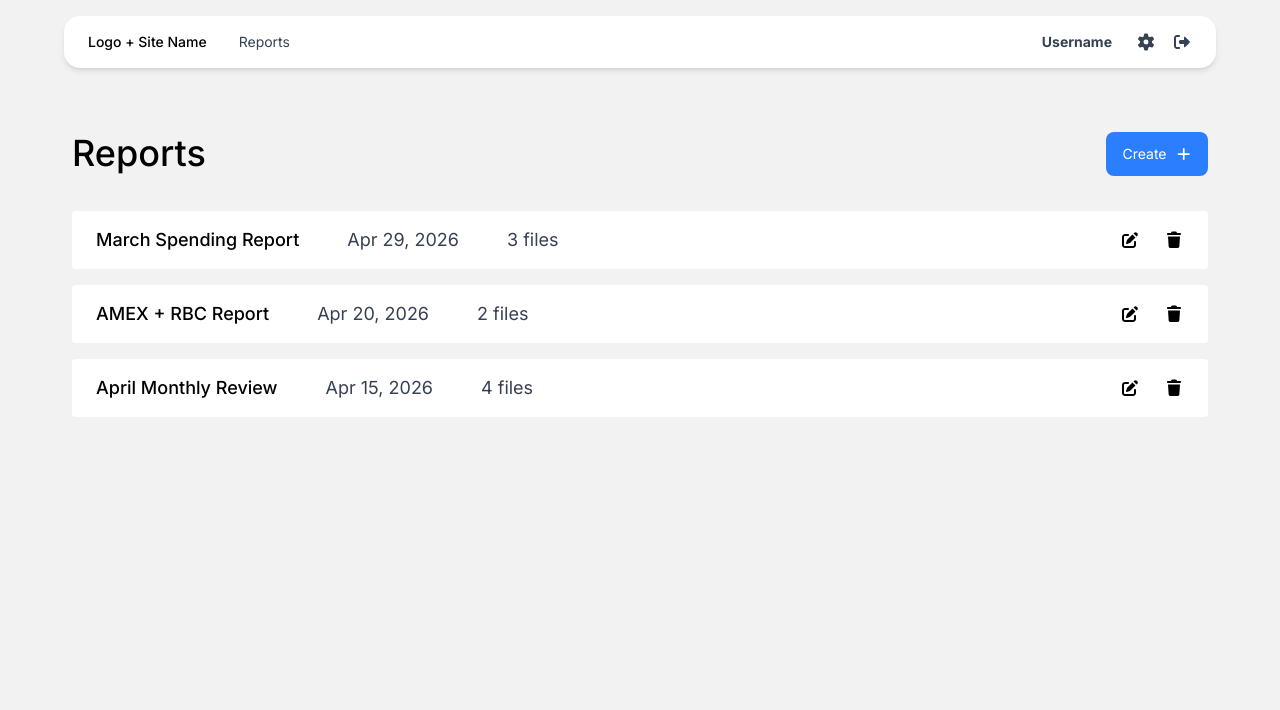
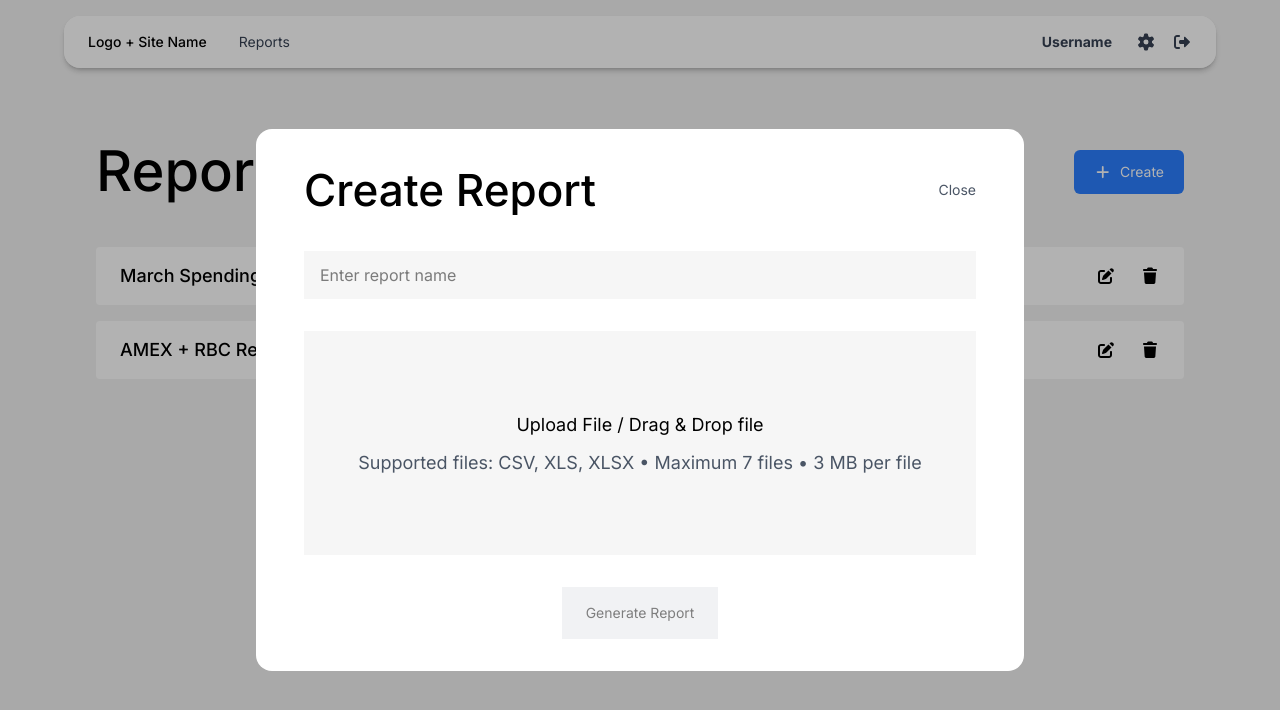
Before and after one commit to bahees1/banking-insights-frontend, a Next.js app in the folder banking-insights-frontend/: page /reports in a window 1280 px wide. Both pictures are taken after a click on the button "Create". Shown: the top 710 px of the page. Built offline with nearby package versions, Linux system fonts and the light colour scheme.

Commit message:
added a modal for create report, installed dropzone file upload package

```diff
--- a/banking-insights-frontend/package.json
+++ b/banking-insights-frontend/package.json
@@ -13,7 +13,8 @@
     "@fortawesome/react-fontawesome": "^3.3.1",
     "next": "16.2.6",
     "react": "19.2.4",
-    "react-dom": "19.2.4"
+    "react-dom": "19.2.4",
+    "react-dropzone": "^15.0.0"
   },
   "devDependencies": {
     "@tailwindcss/postcss": "^4",
--- /dev/null
+++ b/banking-insights-frontend/src/components/CreateReportModal.tsx
@@ -0,0 +1,182 @@
+import { useCallback, useState } from "react";
+import { useDropzone } from "react-dropzone";
+
+type CreateReportModalProps = {
+    isOpen: boolean;
+    onClose: () => void;
+};
+
+// file upload constraints for helper text on form
+const MAX_FILES = 7;
+const MAX_FILE_SIZE_BYTES = 3 * 1024 * 1024;
+
+export default function CreateReportModal({
+    isOpen,
+    onClose,
+}: CreateReportModalProps) {
+    const [reportName, setReportName] = useState<string>("");
+    const [selectedFiles, setSelectedFiles] = useState<File[]>([]);
+    const [errorMessage, setErrorMessage] = useState<string>("");
+
+    // file upload handler with validation for max files, duplicate files, and file size/type (handled by react-dropzone)
+    const onDrop = useCallback((acceptedFiles: File[]) => {
+        setErrorMessage("");
+
+        const nextFiles = [...selectedFiles, ...acceptedFiles];
+
+        if (nextFiles.length > MAX_FILES) {
+            setErrorMessage("You can upload a maximum of 7 files.");
+            return;
+        }
+
+        const duplicateFile = nextFiles.find((file, index) => {
+            return nextFiles.findIndex((otherFile) => otherFile.name.toLowerCase() === file.name.toLowerCase()) !== index;
+        });
+
+        if (duplicateFile) {
+            setErrorMessage(`Duplicate file detected: ${duplicateFile.name}`);
+            return;
+        }
+
+        setSelectedFiles(nextFiles);
+    }, [selectedFiles]);
+
+    // react-dropzone setup with file type and size restrictions
+    const {
+        getRootProps,
+        getInputProps,
+        isDragActive,
+        fileRejections,
+    } = useDropzone({
+        onDrop,
+        multiple: true,
+        maxFiles: MAX_FILES,
+        maxSize: MAX_FILE_SIZE_BYTES,
+        accept: {
+            "text/csv": [".csv"],
+            "application/vnd.ms-excel": [".xls"],
+            "application/vnd.openxmlformats-officedocument.spreadsheetml.sheet": [".xlsx"],
+        },
+    });
+
+    // if modal is not open, don't render anything
+    if (!isOpen) {
+        return null;
+    }
+
+    // validation for report name input field
+    const reportNameIsInvalid = reportName.trim().length > 0 && reportName.trim().length < 3;
+
+    return (
+        <div className="min-w-[340px] fixed inset-0 z-50 flex items-center justify-center bg-black/30 px-6 py-8">
+            <div className="flex rounded-2xl w-full max-w-3xl flex-col gap-8 bg-white px-8 py-8 md:px-12">
+                <div className="flex items-center justify-between">
+                    <h2 className="text-2xl font-medium text-black">
+                        Create Report
+                    </h2>
+
+                    <button
+                        type="button"
+                        onClick={onClose}
+                        className="text-sm text-gray-600 hover:text-black"
+                    >
+                        Close
+                    </button>
+                </div>
+
+                <div className="flex flex-col gap-2">
+                    <input
+                        value={reportName}
+                        onChange={(event) => setReportName(event.target.value)}
+                        placeholder="Enter report name"
+                        className="w-full bg-[#F6F6F6] px-4 py-3 text-base outline-none"
+                    />
+
+                    {reportNameIsInvalid && (
+                        <p className="text-sm text-red-600">
+                            Report name must be at least 3 characters.
+                        </p>
+                    )}
+                </div>
+
+                <div
+                    {...getRootProps()}
+                    className="flex min-h-56 cursor-pointer items-center justify-center bg-[#F6F6F6] px-6 py-10 text-center"
+                >
+                    <input {...getInputProps()} />
+
+                    <div className="flex flex-col gap-3">
+                        <p className="text-base text-black">
+                            {isDragActive
+                                ? "Drop your files here"
+                                : "Upload File / Drag & Drop file"}
+                        </p>
+
+                        <p className="text-sm text-gray-600">
+                            Supported files: CSV, XLS, XLSX • Maximum 7 files • 3 MB per file
+                        </p>
+                    </div>
+                </div>
+
+                {selectedFiles.length > 0 && (
+                    <div className="flex flex-col gap-2">
+                        <p className="text-sm font-medium text-black">
+                            Selected files
+                        </p>
+
+                        <div className="flex flex-col gap-2">
+                            {selectedFiles.map((file) => (
+                                <div
+                                    key={file.name}
+                                    className="flex items-center justify-between bg-[#F6F6F6] px-4 py-2"
+                                >
+                                    <p className="text-sm text-gray-800">
+                                        {file.name}
+                                    </p>
+
+                                    <button
+                                        type="button"
+                                        onClick={() => {
+                                            setSelectedFiles((currentFiles) =>
+                                                currentFiles.filter((currentFile) => currentFile.name !== file.name)
+                                            );
+                                        }}
+                                        className="text-sm text-red-600"
+                                    >
+                                        Remove
+                                    </button>
+                                </div>
+                            ))}
+                        </div>
+                    </div>
+                )}
+
+                {fileRejections.length > 0 && (
+                    <div className="flex flex-col gap-2">
+                        {fileRejections.map((rejection) => (
+                            <p key={rejection.file.name} className="text-sm text-red-600">
+                                {rejection.file.name} is not supported or exceeds the 3 MB limit.
+                            </p>
+                        ))}
+                    </div>
+                )}
+
+                {errorMessage && (
+                    <p className="text-sm text-red-600">
+                        {errorMessage}
+                    </p>
+                )}
+
+                <div className="flex justify-center">
+                    <button
+                        type="button"
+                        disabled={reportName.trim().length < 3 || selectedFiles.length === 0}
+                        className="bg-gray-200 px-6 py-4 text-sm text-black disabled:cursor-not-allowed disabled:opacity-50"
+                    >
+                        Generate Report
+                    </button>
+                </div>
+            </div>
+        </div>
+    );
+}
--- a/banking-insights-frontend/src/components/Navbar.tsx
+++ b/banking-insights-frontend/src/components/Navbar.tsx
@@ -3,7 +3,7 @@ import { faGear, faSignOutAlt } from "@fortawesome/free-solid-svg-icons";
 
 export default function Navbar() {
     return (
-        <nav className="min-w-[400px] fixed top-4 left-1/2 z-50 w-[90%] -translate-x-1/2 rounded-2xl bg-white px-4 py-4 shadow-md md:px-6">
+        <nav className="fixed top-4 left-1/2 z-50 w-[90%] -translate-x-1/2 rounded-2xl bg-white px-4 py-4 shadow-md md:px-6">
             <div className="flex flex-col gap-4 md:flex-row md:items-center md:justify-between">
 
                 {/* Left Side */}
--- a/banking-insights-frontend/src/pages/reports/index.tsx
+++ b/banking-insights-frontend/src/pages/reports/index.tsx
@@ -1,7 +1,10 @@
-import ReportCard from "@/components/ReportCard";
+import { useState } from "react";
 import { FontAwesomeIcon } from "@fortawesome/react-fontawesome";
 import { faPlus } from "@fortawesome/free-solid-svg-icons";
 
+import Navbar from "@/components/Navbar";
+import ReportCard from "@/components/ReportCard";
+import CreateReportModal from "@/components/CreateReportModal";
 
 const reports = [
     {
@@ -14,26 +17,28 @@ const reports = [
         dateCreated: "Apr 20, 2026",
         fileCount: 2,
     },
-    {
-        reportName: "April Monthly Review",
-        dateCreated: "Apr 15, 2026",
-        fileCount: 4,
-    },
 ];
 
 export default function ReportsPage() {
+    const [createModalIsOpen, setCreateModalIsOpen] = useState<boolean>(false);
+
     return (
         <main className="min-h-screen">
-            <section className="px-8 md:px-18 lg:md-24 pt-32">
+            <Navbar />
+
+            <section className="px-6 pt-44 md:px-24 md:pt-32">
                 <div className="flex items-center justify-between pb-8">
-                    <h4 className="text-sm font-medium text-black">
+                    <h1 className="text-lg font-medium text-black">
                         Reports
-                    </h4>
+                    </h1>
 
-                    <button className="flex items-center gap-2 bg-blue-500 text-white text-sm px-4 py-3 rounded-lg">
+                    <button
+                        type="button"
+                        onClick={() => setCreateModalIsOpen(true)}
+                        className="flex items-center gap-2 bg-blue-500 px-5 py-3 text-sm text-white rounded-md"
+                    >
+                        <FontAwesomeIcon icon={faPlus} />
                         Create
-                        <FontAwesomeIcon icon={faPlus} />
-
                     </button>
                 </div>
 
@@ -48,6 +53,11 @@ export default function ReportsPage() {
                     ))}
                 </div>
             </section>
+
+            <CreateReportModal
+                isOpen={createModalIsOpen}
+                onClose={() => setCreateModalIsOpen(false)}
+            />
         </main>
     );
 }
```
Also changed, not shown: 1 other file (tests, documents, lock files or other folders).
